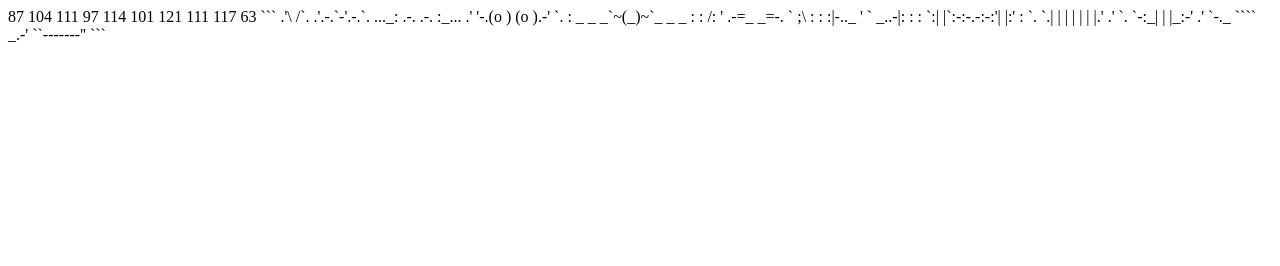
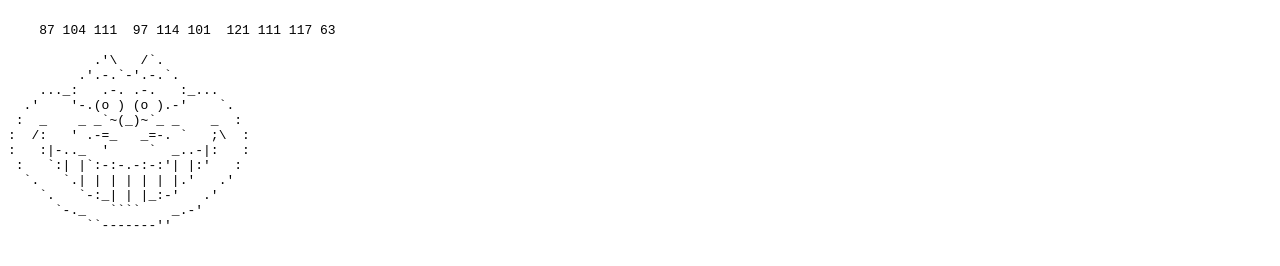
Before and after one commit to Sl1mb0/sl1mb0.github.io, a plain HTML site: page index.html in a window 1280 px wide. Drawn offline with Linux system fonts and the light colour scheme.

Commit message:
Changed file formatting

`````diff
--- a/index.html
+++ b/index.html
@@ -1,5 +1,7 @@
-87 104 111  97 114 101  121 111 117 63
-```
+<body>
+    <pre>
+    87 104 111  97 114 101  121 111 117 63
+
            .'\   /`.
          .'.-.`-'.-.`.
     ..._:   .-. .-.   :_...
@@ -12,4 +14,5 @@
     `.   `-:_| | |_:-'   .'
       `-._   ````    _.-'
           ``-------''
-```
+    </pre>
+</body>
`````
